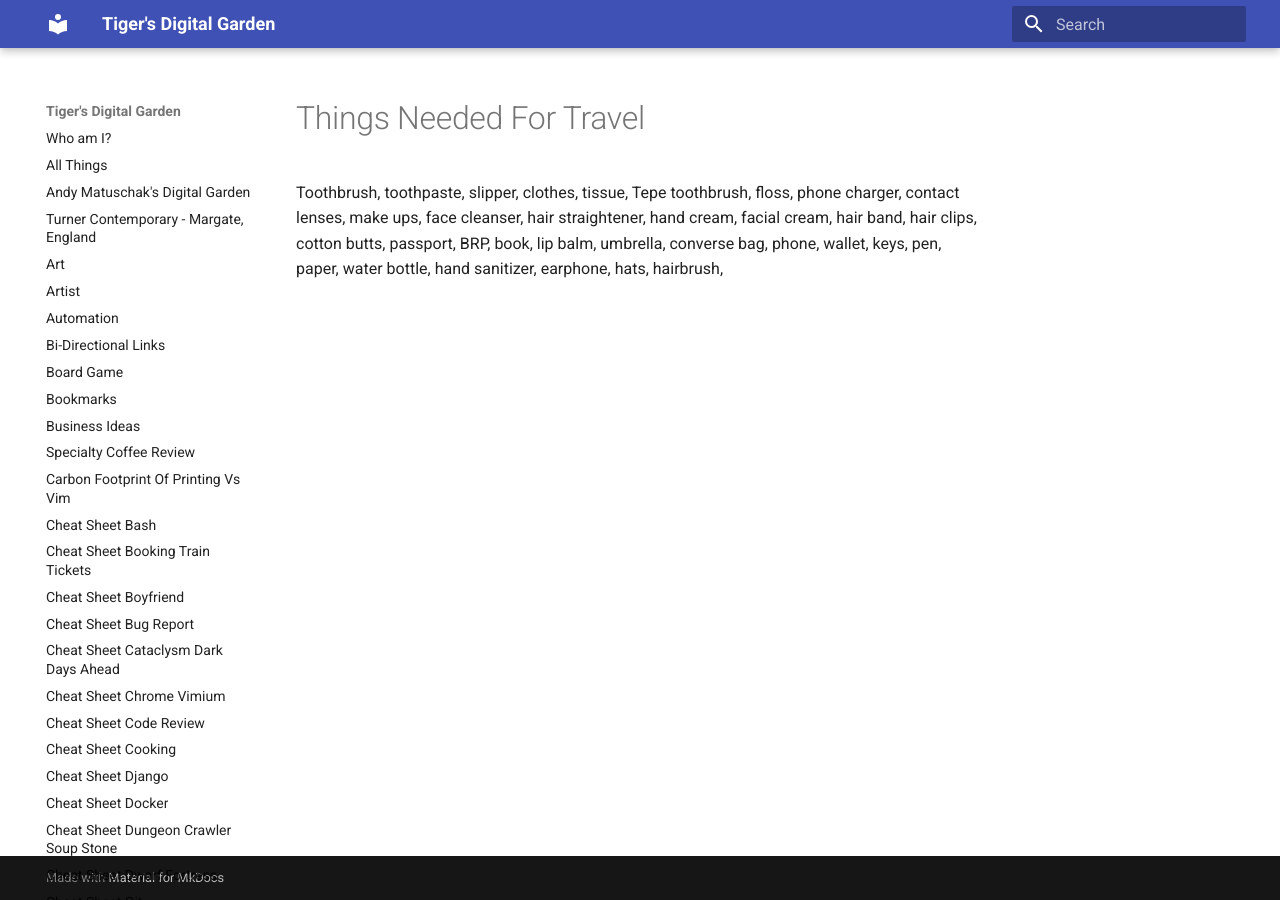
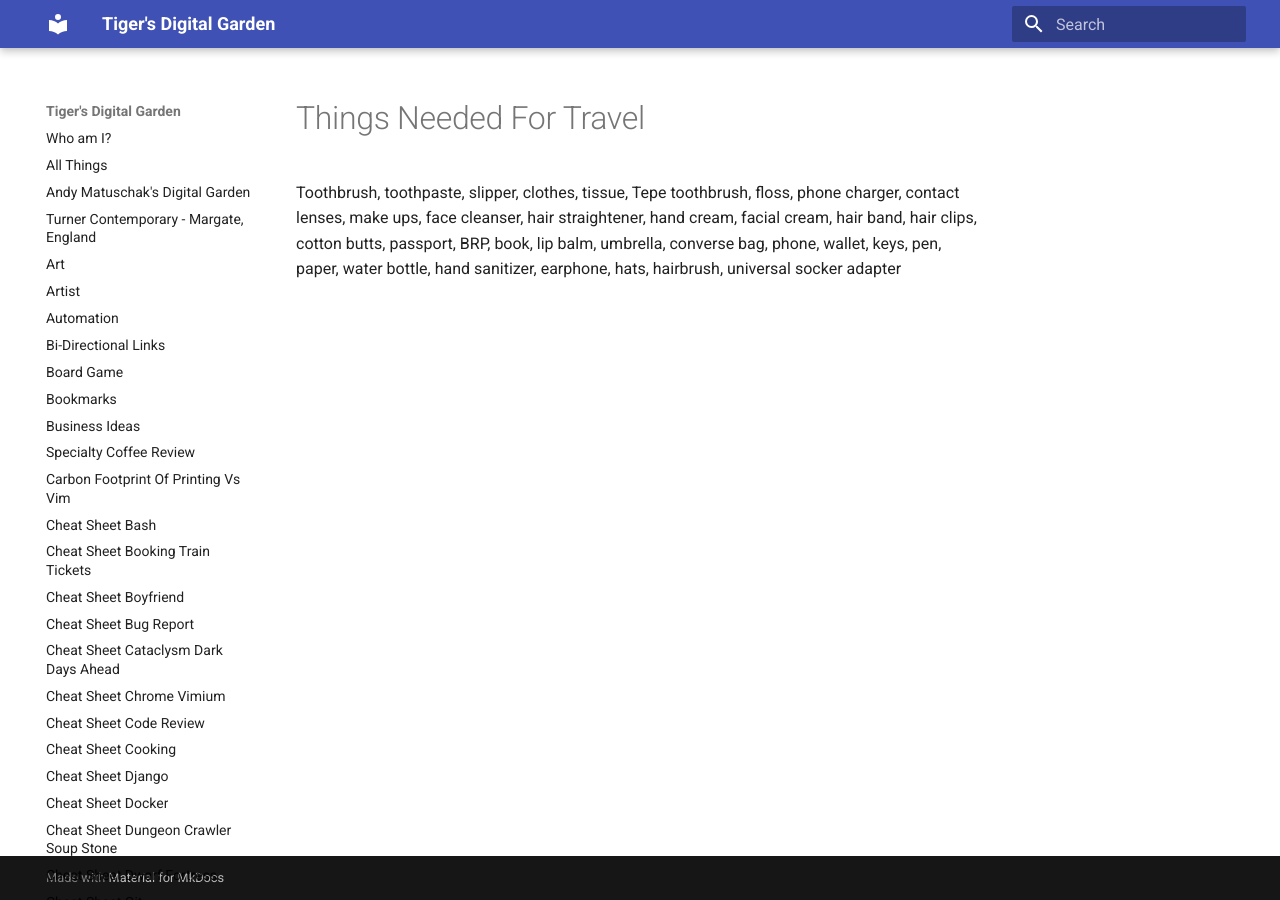
Before and after one commit to ynotstartups/notes, an MkDocs documentation site: the page built from notes/things-needed-for-travel.md, in a window 1280 px wide. Built offline with MkDocs 1.6.1 and Material for MkDocs 9.7.7, drawn with Linux system fonts in a browser that asks for light colours.

Commit message:
add adapter

```diff
--- a/notes/things-needed-for-travel.md
+++ b/notes/things-needed-for-travel.md
@@ -1,7 +1,7 @@
 # Things Needed For Travel
 
-Toothbrush, toothpaste, slipper, clothes, tissue, Tepe toothbrush, floss, phone
-charger, contact lenses, make ups, face cleanser, hair straightener, hand
-cream, facial cream, hair band, hair clips, cotton butts, passport, BRP, book,
-lip balm, umbrella, converse bag, phone, wallet, keys, pen, paper, water
-bottle, hand sanitizer, earphone, hats, hairbrush,
+Toothbrush, toothpaste, slipper, clothes, tissue, Tepe toothbrush, floss,
+phone charger, contact lenses, make ups, face cleanser, hair straightener,
+hand cream, facial cream, hair band, hair clips, cotton butts, passport, BRP,
+book, lip balm, umbrella, converse bag, phone, wallet, keys, pen, paper, water
+bottle, hand sanitizer, earphone, hats, hairbrush, universal socker adapter
```
